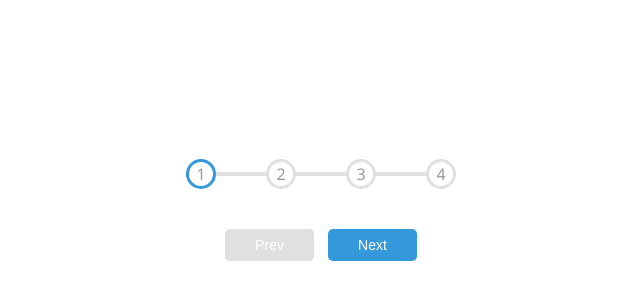
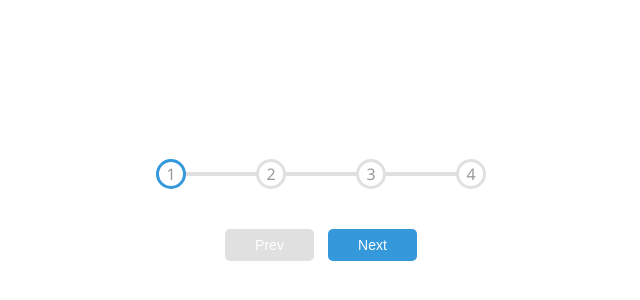
Before and after one commit to wcossior/Steps, a plain HTML site: page index.html in a window 1280 px wide. Shown: the part 188-488 px from the top of the page, without its empty margins (319-959 px from the left). Drawn offline with Linux system fonts and the light colour scheme.

Commit message:
adding animations and change % background by width

```diff
--- a/script.js
+++ b/script.js
@@ -11,7 +11,7 @@ function nextStep() {
         btnPrev.removeAttribute('disabled');
         circles[nextActiveCircle].classList.add('active');
         percentage = percentage + 33;
-        progressLine.style.background = `linear-gradient(to right, #3498db ${percentage}%, #e0e0e0 ${percentage}%, #e0e0e0 100%)`;
+        progressLine.style.width = `${percentage}%`;
     }
     if (nextActiveCircle === circles.length - 1) {
         btnNext.setAttribute('disabled', 'true');
@@ -23,7 +23,7 @@ function prevStep() {
         btnNext.removeAttribute('disabled');
         circles[nextActiveCircle].classList.remove('active');
         percentage = percentage - 33;
-        progressLine.style.background = `linear-gradient(to right, #3498db ${percentage}%, #e0e0e0 ${percentage}%, #e0e0e0 100%)`;
+        progressLine.style.width = `${percentage}%`;
         nextActiveCircle--;
     }
     if (nextActiveCircle === 0) {
--- a/style.css
+++ b/style.css
@@ -20,15 +20,23 @@ body {
     position: relative;
     display: flex;
     flex-direction: row;
-    gap: 50px;
+    gap: 70px;
     align-items: center;
     margin-bottom: 35px;
 }
 
 .progressLine {
+    width: 0%;
+    height: 4px;
+    background-color: #3498db;
+    position: absolute;
+    transition: all 0.8s ease;
+}
+.progressContainer::before{
+    content: '';
     width: 100%;
     height: 4px;
-    background: #e0e0e0;
+    background-color: #e0e0e0;
     position: absolute;
 }
 
@@ -42,6 +50,7 @@ body {
     z-index: 1;
     justify-content: center;
     align-items: center;
+    transition: all 0.8s ease;
 }
 
 .circle.active {
```
